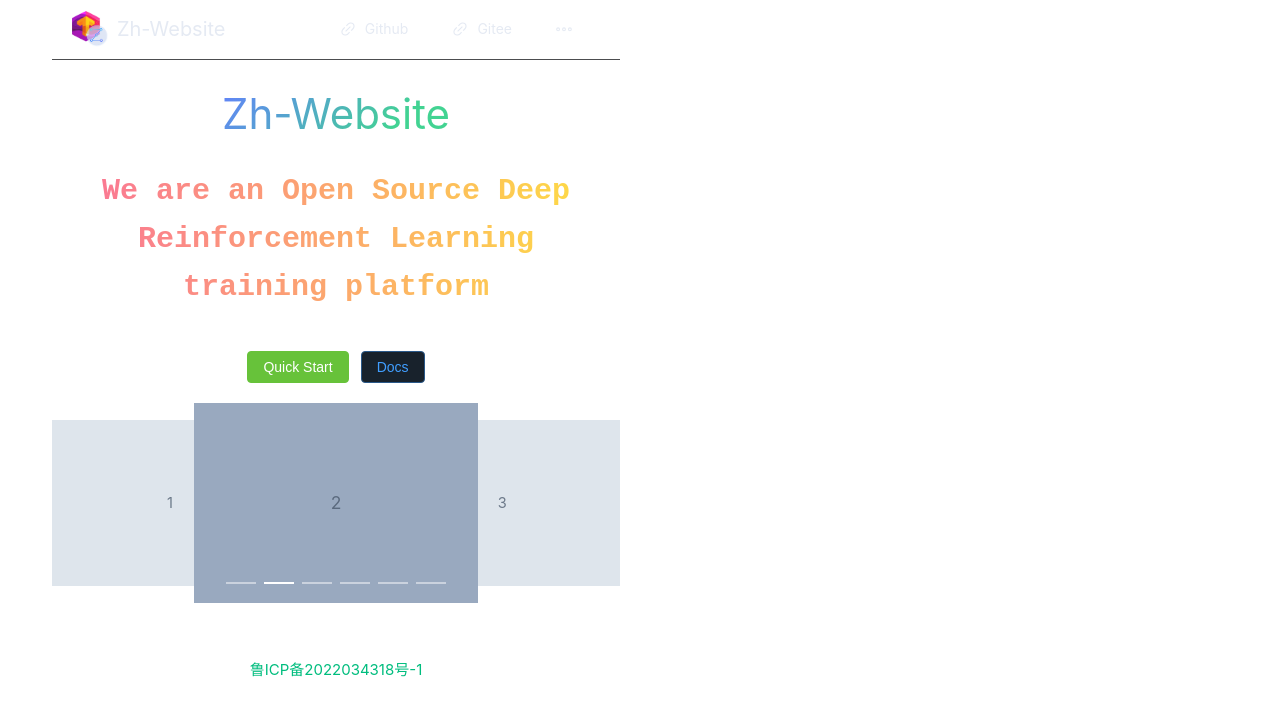
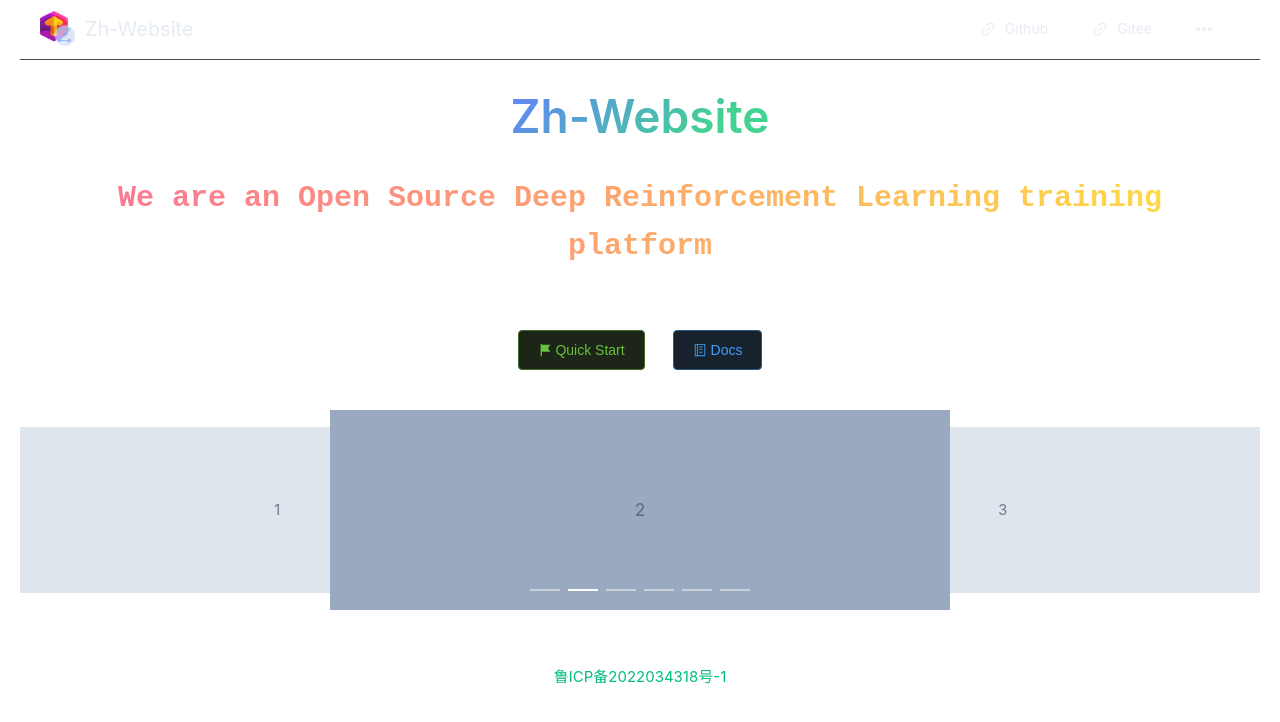
Before and after one commit to zmh-program/production, a Vue app: page / in a window 1280 px wide. Shown: the top 722 px of the page. Built offline with nearby package versions, Linux system fonts and the light colour scheme.

Commit message:
0.1-beta.5 fixed bug

```diff
--- a/src/App.vue
+++ b/src/App.vue
@@ -3,7 +3,7 @@
 </script>
 
 <template>
-  <el-container>
+  <el-container class="app-container">
     <el-header data-aos-duration="500" data-aos="fade-down">
       <el-menu mode="horizontal">
         <el-menu-item index="0" class="logo" onclick="location.href='https://zmh-program.site/'"><img src="@/assets/logo.png" alt>&nbsp;<p>Zh-Website</p></el-menu-item>
@@ -25,6 +25,9 @@
 </template>
 
 <style scoped>
+.app-container {
+  position: absolute;
+}
 .logo img {
   width: 36px;
   height: 36px;
--- a/src/views/index.vue
+++ b/src/views/index.vue
@@ -1,5 +1,6 @@
 <script setup>
 import Preview from '@/components/Preview.vue';
+import { RouterLink } from 'vue-router';
 </script>
 
 <template>
@@ -7,8 +8,8 @@
       <h1 data-aos="fade-down" data-aos-duration="600" onclick="location.href='https://zmh-program.site/'">Zh-Website</h1>
       <p data-aos="fade-down" data-aos-delay="100" data-aos-duration="800">We are an Open Source Deep Reinforcement Learning training platform</p>
       <el-row :gutter="20" class="operation-row" data-aos="fade-down" data-aos-duration="800" data-aos-delay="200">
-        <el-button type="success">Quick Start</el-button>
-        <el-button type="primary" plain>Docs</el-button>
+        <RouterLink to="/start"><el-button type="success" class="el-button--large" plain><el-icon><Flag /></el-icon>&nbsp;Quick Start</el-button></RouterLink>
+        <RouterLink to="/docs"><el-button type="primary" class="el-button--large" plain><el-icon><Memo /></el-icon>&nbsp;Docs</el-button></RouterLink>
       </el-row>
       <Preview data-aos="fade-up" data-aos-delay="350" data-aos-duration="1000" />
   </el-container>
@@ -24,7 +25,8 @@
 }
 
 .container h1 {
-  font-size: 42px;
+  font-size: 46px;
+  font-weight: 600;
   background: linear-gradient(315deg,#42d392 25%,#647eff);
   -webkit-background-clip: text;
   -webkit-text-fill-color: transparent;
@@ -32,7 +34,8 @@
 }
 
 .operation-row {
-  margin: 20px auto;
+  margin: 40px auto;
+  gap: min(5.5vw, 28px);
 }
 .container p {
   display: flex;
@@ -53,6 +56,8 @@
   .container p {
     padding: 10px 15px;
     font-size: 20px;
+    font-weight: normal;
+    letter-spacing: -0.01cm;
   }
 }
 </style>
--- a/vite.config.js
+++ b/vite.config.js
@@ -6,6 +6,7 @@
 
 // https://vitejs.dev/config/
 export default defineConfig({
+  base: "./",
   plugins: [
     vue(),
     viteCompression(),
@@ -17,6 +18,6 @@
   },
   build: {
     assetsDir: "static",
-    outDir: "docs"
+    outDir: "docs",
   }
 })
```
Also changed, not shown: 10 other files (tests, documents, lock files or other folders).
